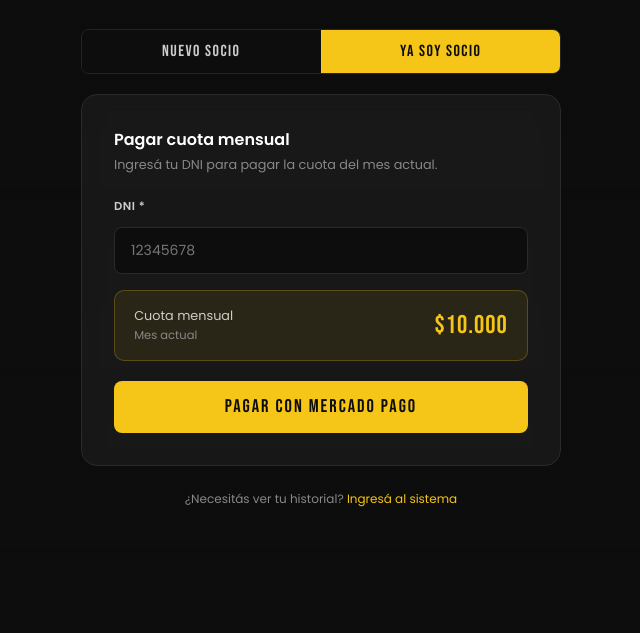
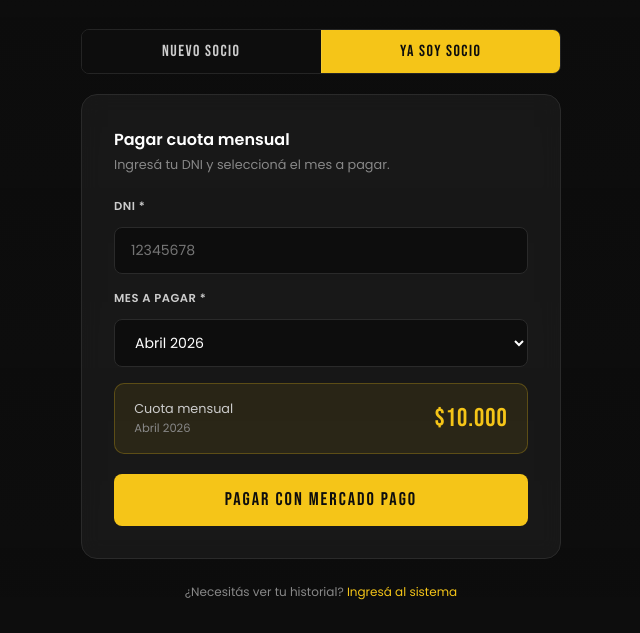
Before and after one commit to AgustinArayaGrillo/recreativo-estrellas-fc, a website: page frontend/hacerse-socio.html in a window 1280 px wide. Shown: the part 203-836 px from the top of the page, without its empty margins (319-959 px from the left). Before the commit the page ends 800 px from the top, so only its background shows below. Drawn offline with Linux system fonts and the light colour scheme.

Commit message:
feat: selector de mes en formulario pagar cuota existente
Co-Authored-By: Claude Sonnet 4.6 <noreply@anthropic.com>

```diff
--- a/frontend/hacerse-socio.html
+++ b/frontend/hacerse-socio.html
@@ -306,19 +306,25 @@
     <!-- Card: Ya soy socio — pagar cuota -->
     <div class="card" id="panelExistente">
       <div class="card-title">Pagar cuota mensual</div>
-      <p class="card-sub">Ingresá tu DNI para pagar la cuota del mes actual.</p>
+      <p class="card-sub">Ingresá tu DNI y seleccioná el mes a pagar.</p>
 
       <div class="form-group">
         <label>DNI *</label>
         <input type="text" id="dniCuota" placeholder="12345678" inputmode="numeric"
-          style="width:100%;background:var(--negro);border:1.5px solid var(--negro-borde);border-radius:8px;padding:0.75rem 1rem;color:var(--blanco);font-family:'Poppins',sans-serif;font-size:0.88rem;"
-          onkeydown="if(event.key==='Enter') pagarCuota()" />
+          style="width:100%;background:var(--negro);border:1.5px solid var(--negro-borde);border-radius:8px;padding:0.75rem 1rem;color:var(--blanco);font-family:'Poppins',sans-serif;font-size:0.88rem;" />
+      </div>
+
+      <div class="form-group">
+        <label>Mes a pagar *</label>
+        <select id="selectMes"
+          style="width:100%;background:var(--negro);border:1.5px solid var(--negro-borde);border-radius:8px;padding:0.75rem 1rem;color:var(--blanco);font-family:'Poppins',sans-serif;font-size:0.88rem;cursor:pointer;">
+        </select>
       </div>
 
       <div class="precio-box">
         <div class="label">
           Cuota mensual
-          <strong>Mes actual</strong>
+          <strong id="labelMesSeleccionado">Mes actual</strong>
         </div>
         <div class="monto">$10.000</div>
       </div>
@@ -349,6 +355,32 @@
       document.getElementById('tabExistente').style.color       = esNuevo ? 'var(--gris-claro)' : 'var(--negro)';
     }
 
+    // Generar opciones de meses (últimos 12 meses)
+    (function generarMeses() {
+      const sel    = document.getElementById('selectMes');
+      const label  = document.getElementById('labelMesSeleccionado');
+      const MESES  = ['Enero','Febrero','Marzo','Abril','Mayo','Junio','Julio','Agosto','Septiembre','Octubre','Noviembre','Diciembre'];
+      const now    = new Date();
+
+      for (let i = 0; i < 12; i++) {
+        const d   = new Date(now.getFullYear(), now.getMonth() - i, 1);
+        const val = `${d.getFullYear()}-${String(d.getMonth() + 1).padStart(2, '0')}`;
+        const txt = `${MESES[d.getMonth()]} ${d.getFullYear()}`;
+        const opt = document.createElement('option');
+        opt.value       = val;
+        opt.textContent = txt;
+        sel.appendChild(opt);
+      }
+
+      // Actualizar label del precio-box al cambiar el mes
+      sel.addEventListener('change', () => {
+        const [y, m] = sel.value.split('-');
+        label.textContent = `${MESES[parseInt(m) - 1]} ${y}`;
+      });
+      // Disparar una vez para mostrar el mes inicial
+      sel.dispatchEvent(new Event('change'));
+    })();
+
     // Mostrar "YA SOY SOCIO" por defecto, salvo que venga con ?nuevo=1
     if (new URLSearchParams(window.location.search).get('nuevo') !== '1') {
       switchTab('existente');
@@ -358,6 +390,7 @@
       const btn    = document.getElementById('btnPagarCuota');
       const alerta = document.getElementById('alertaCuotaError');
       const dni    = document.getElementById('dniCuota').value.trim();
+      const mes    = document.getElementById('selectMes').value;
       alerta.classList.remove('visible');
 
       if (!dni) {
@@ -373,7 +406,7 @@
         const res  = await fetch(`${API}/socio-pagar-mes-actual`, {
           method:  'POST',
           headers: { 'Content-Type': 'application/json' },
-          body:    JSON.stringify({ dni })
+          body:    JSON.stringify({ dni, mes })
         });
         const data = await res.json();
         if (!res.ok) throw new Error(data.error || 'Error al generar el pago');
```
